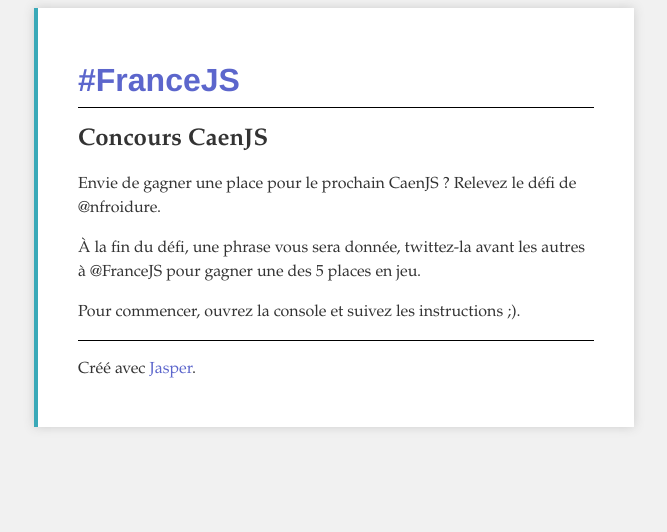
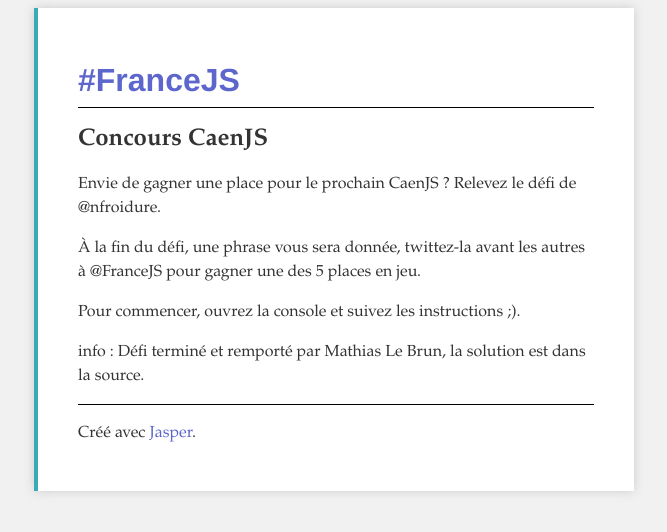
Before and after one commit to francejs/francejs.github.com, a Jekyll site: the page built from concours.html, in a window 1280 px wide. Shown: the top 532 px of the page, without its empty margins (306-973 px from the left). Built offline with Jekyll 4.4.1, drawn with Linux system fonts in a browser that asks for light colours.

Commit message:
Defi won

```diff
--- a/concours.html
+++ b/concours.html
@@ -8,6 +8,7 @@
   <p>Envie de gagner une place pour le prochain CaenJS ? Relevez le défi de @nfroidure.</p>
   <p>À la fin du défi, une phrase vous sera donnée, twittez-la avant les autres à @FranceJS pour gagner une des 5 places en jeu.</p>
   <p>Pour commencer, ouvrez la console et suivez les instructions ;).</p>
+  <p>info : Défi terminé et remporté par Mathias Le Brun, la solution est dans la source.</p>
 	<hr />
   <p>Créé avec <a href="http://github.com/kalisjoshua/Jasper">Jasper</a>.</p>
 </article>
```
